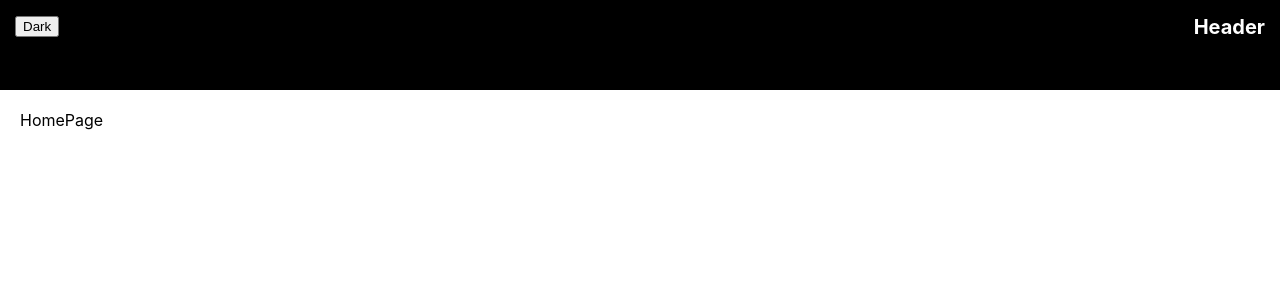
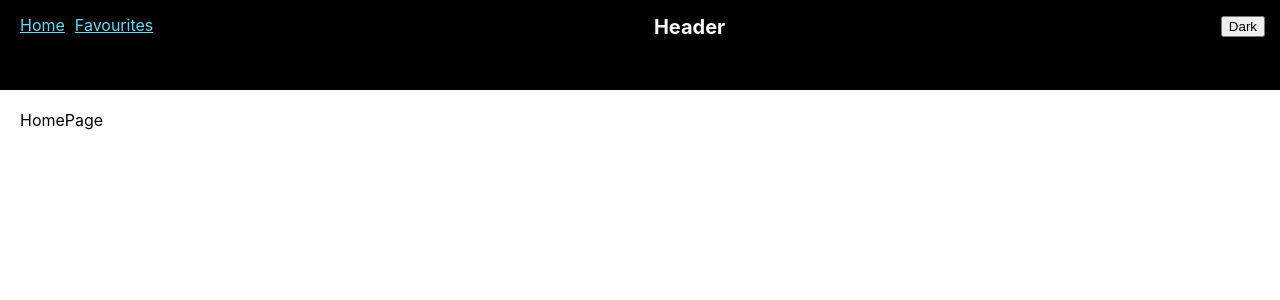
Before and after one commit to sahilaug/reactjscrashcourse, a React (Create React App) app: page / in a window 1280 px wide. Shown: the top 300 px of the page. Built offline with nearby package versions, Linux system fonts and the light colour scheme.

Commit message:
step08 wire app links

```diff
--- a/src/App.css
+++ b/src/App.css
@@ -21,6 +21,7 @@
 
 .App-link {
   color: #61dafb;
+  padding: 5px;
 }
 
 @keyframes App-logo-spin {
--- a/src/components/Header.js
+++ b/src/components/Header.js
@@ -1,4 +1,5 @@
 import React, { Component } from "react";
+import { Link } from "react-router-dom";
 
 class Header extends Component {
   render() {
@@ -15,13 +16,14 @@ class Header extends Component {
           }}
         >
           <div>
-            <button
-              onClick={this.props.toggleTheme}
-              style={{ textTransform: "capitalize" }}
-            >
-              {this.props.curTheme}
-            </button>
+            <Link to="/" className="App-link">
+              Home
+            </Link>
+            <Link to="/favourites" className="App-link">
+              Favourites
+            </Link>
           </div>
+
           <div
             style={{
               fontSize: "20px",
@@ -30,6 +32,14 @@ class Header extends Component {
           >
             {this.props.headerText}
           </div>
+          <div>
+            <button
+              onClick={this.props.toggleTheme}
+              style={{ textTransform: "capitalize" }}
+            >
+              {this.props.curTheme}
+            </button>
+          </div>
         </div>
       </div>
     );
```
